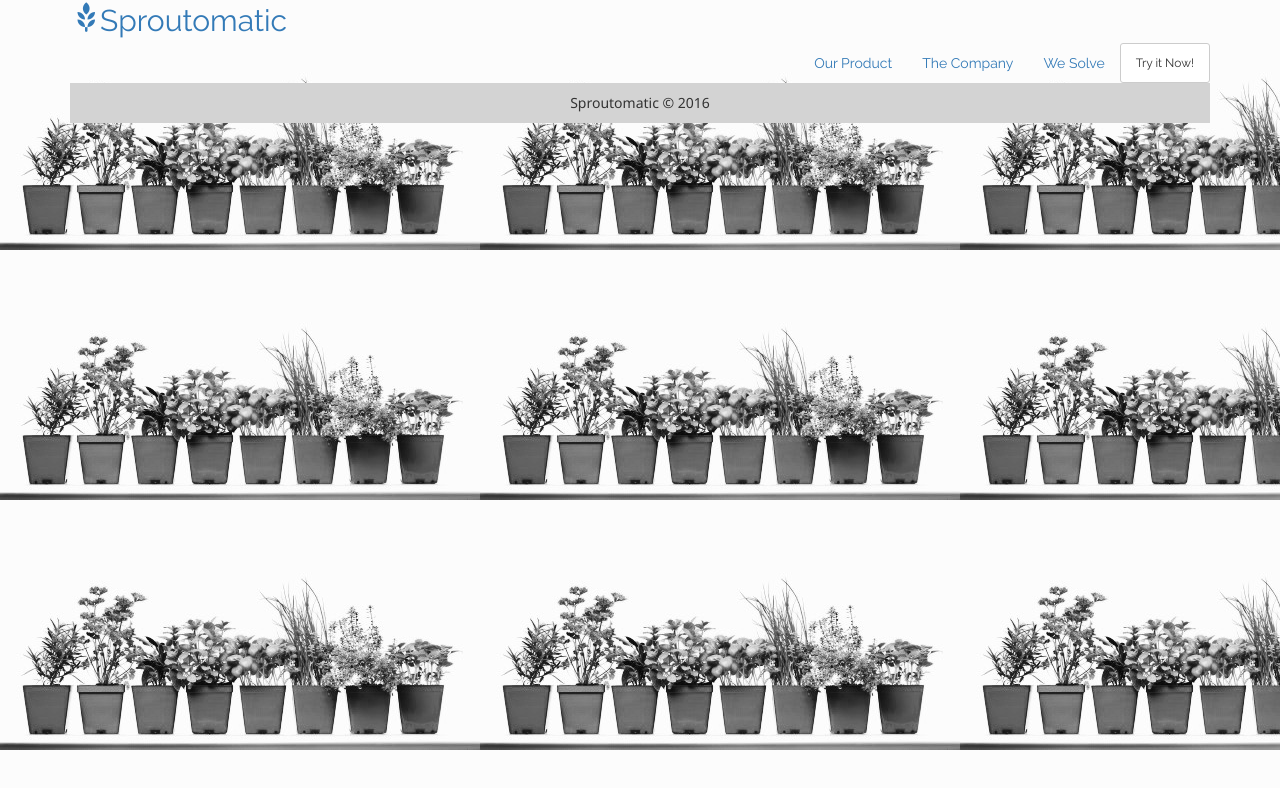
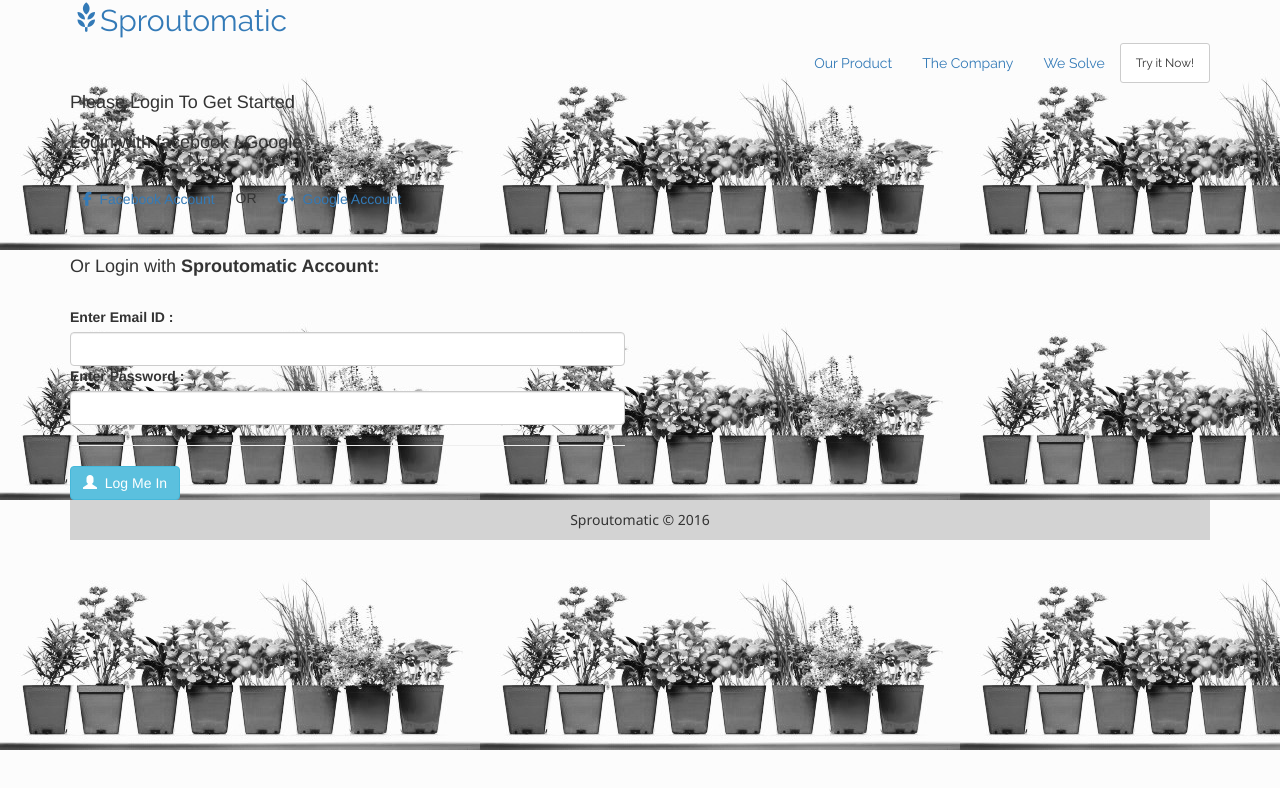
Before and after one commit to kirst817/sproutomatic, a website: page public/index.html at #!/login in a window 1280 px wide. Drawn offline with nearby package versions, Linux system fonts and the light colour scheme; some packages are replaced by stand-ins of ours; no server answers; a web font is replaced by a local one.

Commit message:
added basic login layout

```diff
--- /dev/null
+++ b/public/views/login.html
@@ -0,0 +1,31 @@
+<div class="content-wrapper">
+       <div class="container">
+           <div class="row">
+               <div class="col-md-12">
+                   <h4 class="page-head-line">Please Login To Get Started </h4>
+
+               </div>
+
+           </div>
+           <div class="row">
+               <div class="col-md-6">
+                  <h4> Login with facebook <strong> / </strong>Google :</h4>
+                   <br />
+                   <a href="index.html" class="btn btn-social btn-facebook">
+                           <i class="fa fa-facebook"></i>&nbsp; Facebook Account</a>
+                   &nbsp;OR&nbsp;
+                   <a href="index.html" class="btn btn-social btn-google">
+                           <i class="fa fa-google-plus"></i>&nbsp; Google Account</a>
+                   <hr />
+                    <h4> Or Login with <strong>Sproutomatic Account:</strong></h4>
+                   <br />
+                    <label>Enter Email ID : </label>
+                       <input type="text" class="form-control" />
+                       <label>Enter Password :  </label>
+                       <input type="password" class="form-control" />
+                       <hr />
+                       <a href="index.html" class="btn btn-info"><span class="glyphicon glyphicon-user"></span> &nbsp;Log Me In </a>&nbsp;
+             </div>
+           </div>
+        </div>
+    </div>
```
Also changed, not shown: public/views/our-product.html (+1 -1 lines).
